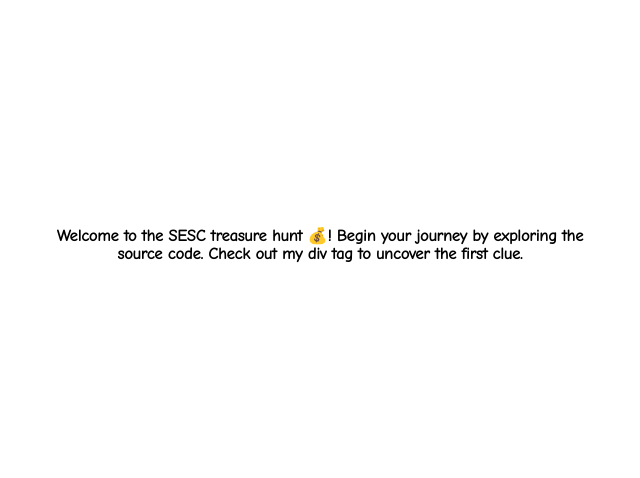
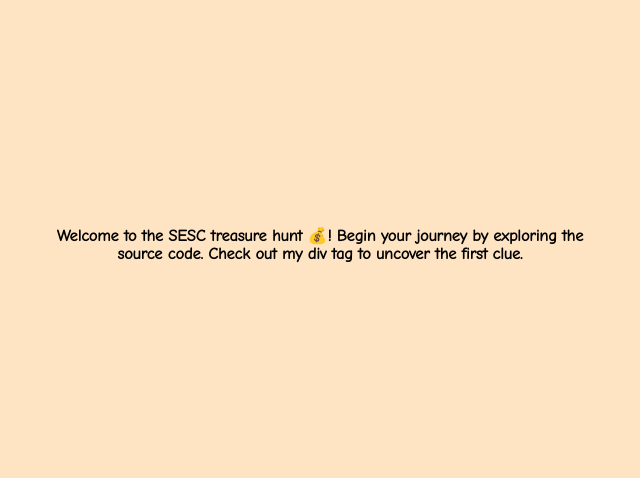
Before and after one commit to RaneemAlowide/sesc-challenge, a plain HTML site: page challenge/index.html in a window 1280 px wide. Shown: the part 14-492 px from the top of the page, without its empty margins (320-960 px from the left). Drawn offline with Linux system fonts and the light colour scheme; a script that the page names is missing.

Commit message:
Update index.html

```diff
--- a/challenge/index.html
+++ b/challenge/index.html
@@ -7,15 +7,15 @@
     <link rel="stylesheet" href="https://fonts.googleapis.com/css2?family=Comic+Neue&display=swap">
     <title>Code Explorer!</title>
 </head>
-<body style="background-color: white;">
+<body style="background-color:  bisque;">
     <div class="challenges">
         <div>
             <!-- Challenge 1: Discover the Comment -->
             <!-- Easy huh? Clue 1 : Head to the console, call function start() with your name as a parameter -->
-            <p>Welcome to the SESC treasure hunt 💰! Begin your journey by exploring the source code. Check out my div tag to uncover the first clue.</p>
+            <p class="first-clue">Welcome to the SESC treasure hunt 💰! Begin your journey by exploring the source code. Check out my div tag to uncover the first clue.</p>
         </div>
 
-        <p style="color: white;">Well done! this text will not appear unless it's different from my color, Call function question() with the year the club was formed as a parameter. <br>We're not gonna tell you that it's on our bio on X (:<br></p>
+        <p style="color:  bisque;">Well done! this text will not appear unless it's different from my color, Call function question() with the year the club was formed as a parameter. <br>We're not gonna tell you that it's on our bio on X (:<br></p>
         <br>
 
 
```
